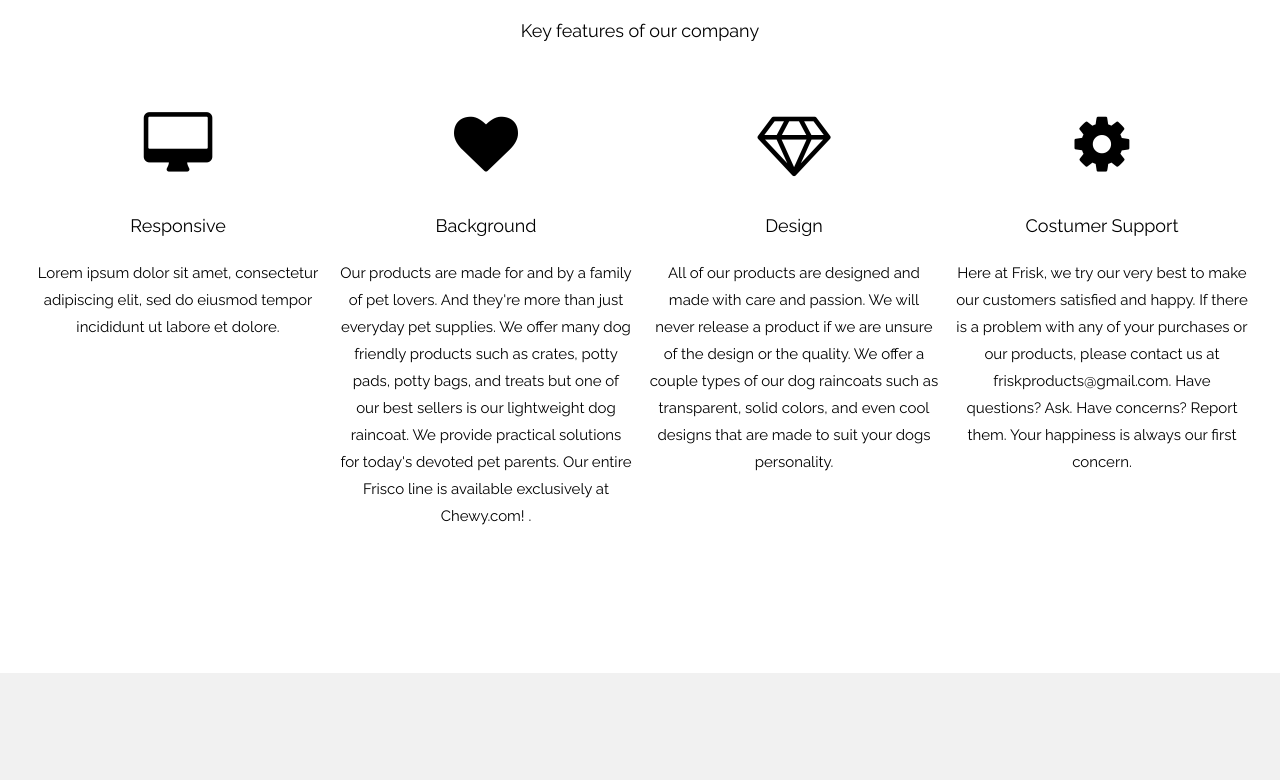
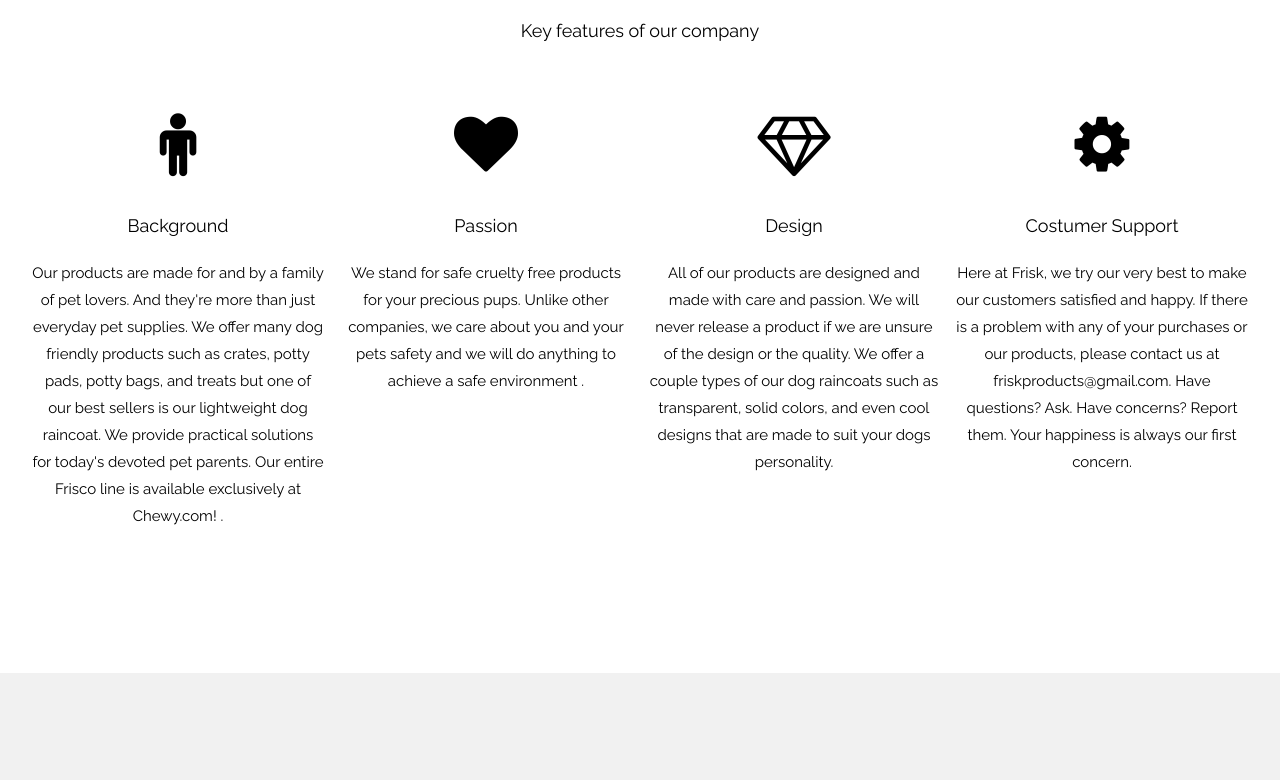
Before and after one commit to ava-lucas-ava/4-product-Haydar-DeSantis, a plain HTML site: page index.html in a window 1280 px wide. Shown: the part 984-1764 px from the top of the page. Drawn offline with nearby package versions, Linux system fonts and the light colour scheme.

Commit message:
Update index.html

```diff
--- a/index.html
+++ b/index.html
@@ -63,16 +63,21 @@
   <h3 class="w3-center">ABOUT THE COMPANY</h3>
   <p class="w3-center w3-large">Key features of our company</p>
   <div class="w3-row-padding w3-center" style="margin-top:64px">
+
     <div class="w3-quarter">
-<i class="fa fa-desktop w3-margin-bottom w3-jumbo w3-center">
-        </i>      <p class="w3-large">Responsive</p>
-      <p>Lorem ipsum dolor sit amet, consectetur adipiscing elit, sed do eiusmod tempor incididunt ut labore et dolore.</p>
+ <i class="fa fa-male w3-margin-bottom w3-jumbo"></i>
+           <p class="w3-large">Background</p>
+      <p>
+          Our products are made for and by a family of pet lovers. And they're more than just everyday pet supplies. We offer many dog friendly products such as crates, potty pads, potty bags, and treats but one of our best sellers is our lightweight dog raincoat. We provide practical solutions for today's devoted pet parents. Our entire Frisco line is available exclusively at Chewy.com!
+
+
+          .</p>
     </div>
     <div class="w3-quarter">
       <i class="fa fa-heart w3-margin-bottom w3-jumbo"></i>
-      <p class="w3-large">Background</p>
+      <p class="w3-large">Passion</p>
       <p>
-          Our products are made for and by a family of pet lovers. And they're more than just everyday pet supplies. We offer many dog friendly products such as crates, potty pads, potty bags, and treats but one of our best sellers is our lightweight dog raincoat. We provide practical solutions for today's devoted pet parents. Our entire Frisco line is available exclusively at Chewy.com!
+          We stand for safe cruelty free products for your precious pups. Unlike other companies, we care about you and your pets safety and we will do anything to achieve a safe environment
 
 
           .</p>
```
